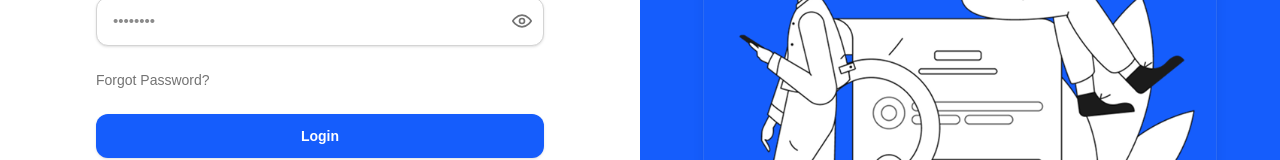
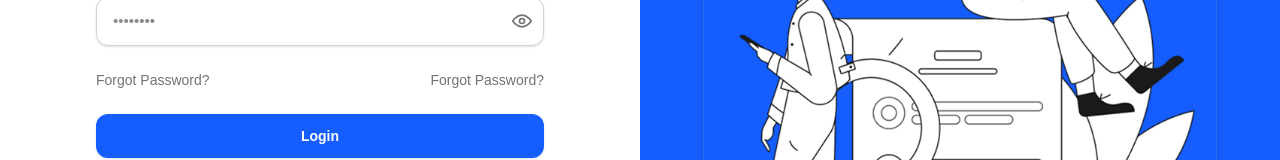
Before and after one commit to jesus-e8matrix/E8-Tax-AI, a Next.js app: page / in a window 1280 px wide. Shown: the part 406-566 px from the top of the page. Built offline with nearby package versions, Linux system fonts and the light colour scheme.

Commit message:
Update LoginPage.tsx

```diff
--- a/src/app/components/LoginPage.tsx
+++ b/src/app/components/LoginPage.tsx
@@ -69,6 +69,16 @@ export default function LoginPage() {
               {/* Utility links */}
               <div className="flex items-center justify-between">
                 <button type="button" className="text-sm font-medium text-neutral-500 hover:text-neutral-800">Forgot Password?</button>
+
+
+                  <Link
+                    href="/forgot-password"
+                    className="text-sm font-medium text-neutral-500 hover:text-neutral-800"
+                    aria-label="Go to forgot password page"
+                  >
+                    Forgot Password?
+                  </Link>
+
               </div>
 
               {/* Login button */}
```
